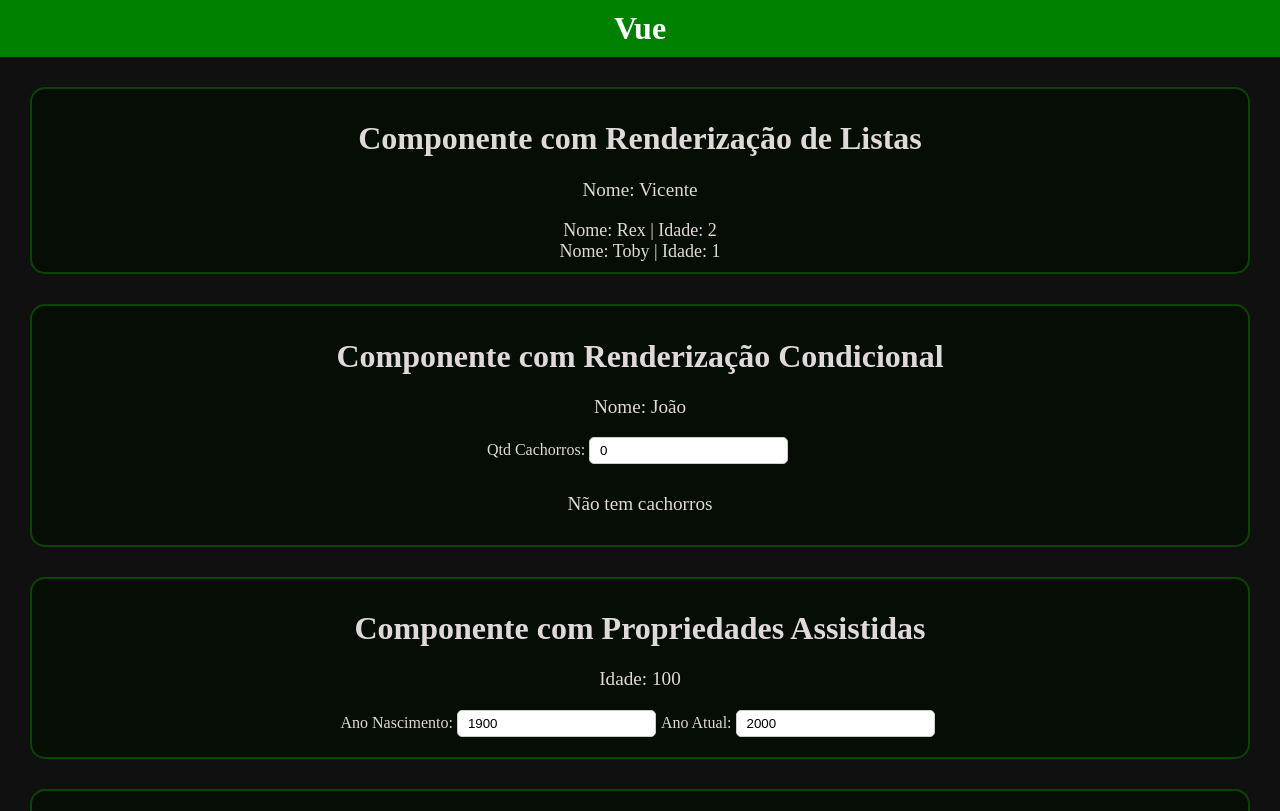
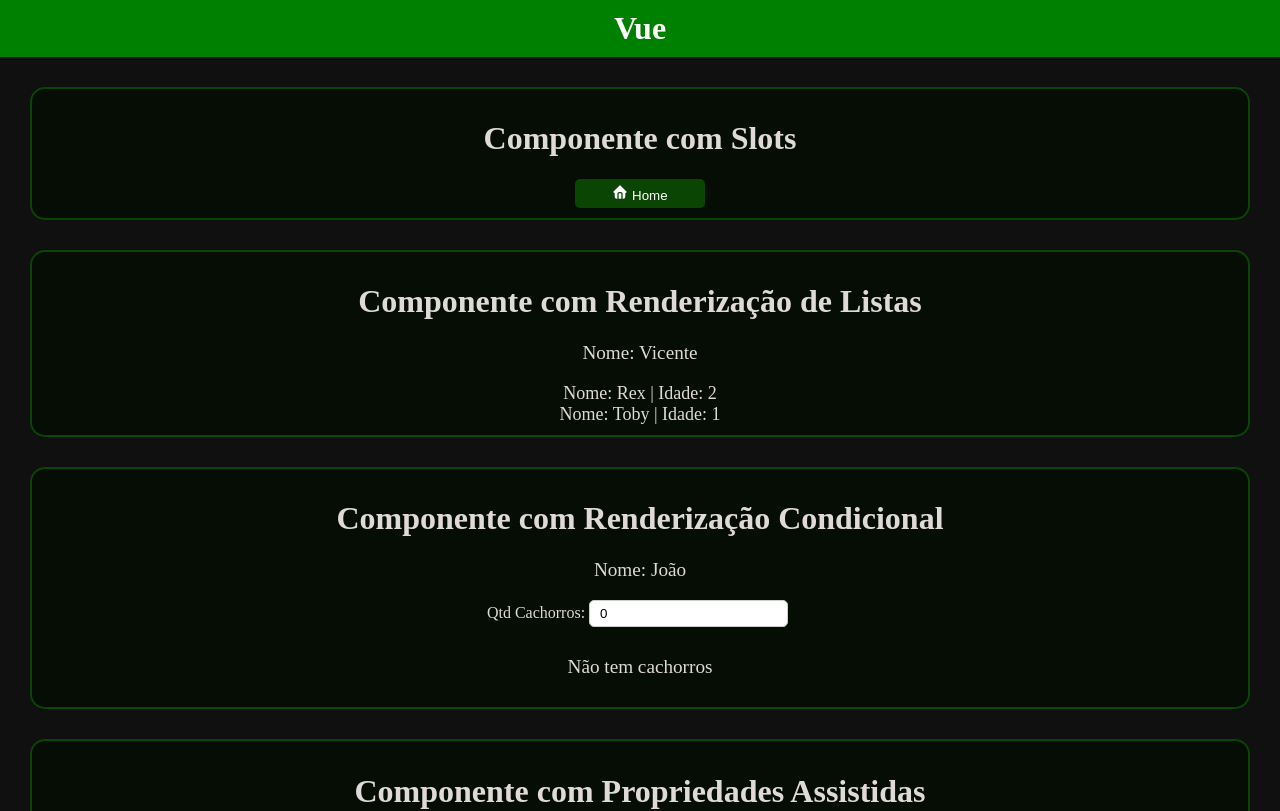
Before and after one commit to andrewschiozo/cod3r-masterclass-vuejs, a Vue app: page / in a window 1280 px wide. Shown: the top 811 px of the page. Built offline with nearby package versions, Linux system fonts and the light colour scheme.

Commit message:
feat: uso de slots no componente

```diff
--- a/src/App.vue
+++ b/src/App.vue
@@ -10,6 +10,7 @@
 import PropriedadesComputadas from './components/PropriedadesComputadas.vue';
 import RenderizacaoCondicional from './components/RenderizacaoCondicional.vue';
 import RenderizacaoListas from './components/RenderizacaoListas.vue';
+import Slots from './components/Slots.vue';
 
 const item = {
   item: 'Apontador',
@@ -26,6 +27,10 @@
   <header>
     Vue
   </header>
+  <Slots>
+    <svg  xmlns="http://www.w3.org/2000/svg"  width="16"  height="16"  viewBox="0 0 24 24"  fill="currentColor"  class="icon icon-tabler icons-tabler-filled icon-tabler-home"><path stroke="none" d="M0 0h24v24H0z" fill="none"/><path d="M12.707 2.293l9 9c.63 .63 .184 1.707 -.707 1.707h-1v6a3 3 0 0 1 -3 3h-1v-7a3 3 0 0 0 -2.824 -2.995l-.176 -.005h-2a3 3 0 0 0 -3 3v7h-1a3 3 0 0 1 -3 -3v-6h-1c-.89 0 -1.337 -1.077 -.707 -1.707l9 -9a1 1 0 0 1 1.414 0m.293 11.707a1 1 0 0 1 1 1v7h-4v-7a1 1 0 0 1 .883 -.993l.117 -.007z" /></svg>
+    Home
+  </Slots>
   <RenderizacaoListas nome="Vicente" :cachorros="cachorrosDoVicente" />
   <RenderizacaoCondicional nome="João" :qtdCachorros="1"/>
   <PropriedadesAssistidas />
--- /dev/null
+++ b/src/components/Slots.vue
@@ -0,0 +1,8 @@
+<template>
+    <div class="componente">
+        <h1>Componente com Slots</h1>
+        <button>
+            <slot></slot>
+        </button>
+    </div>
+</template>
```
